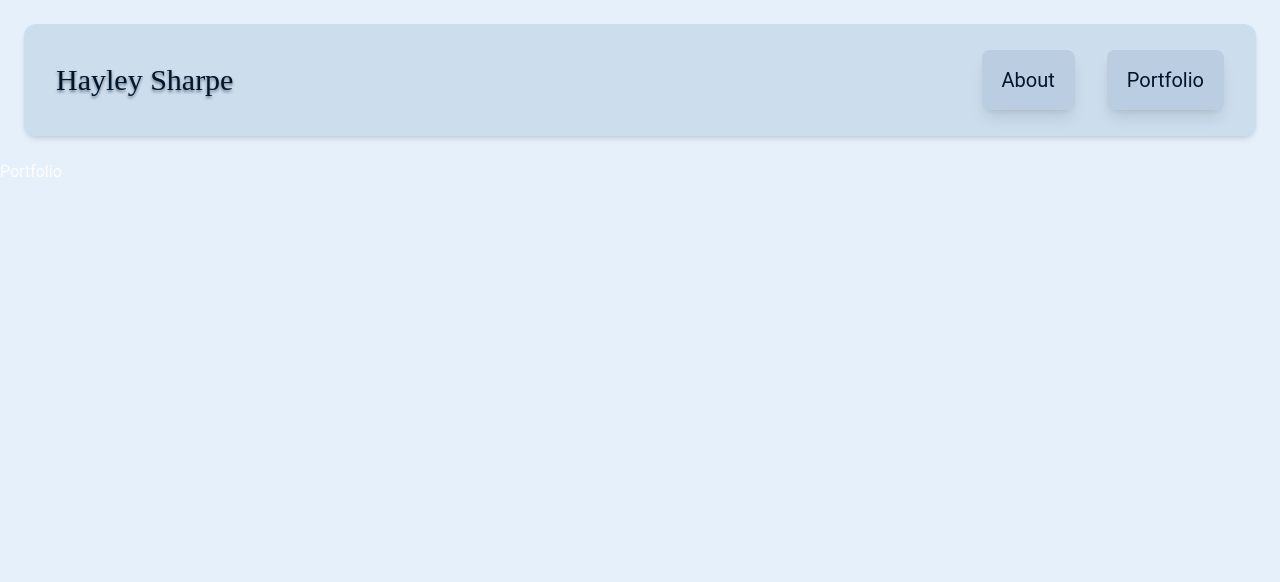
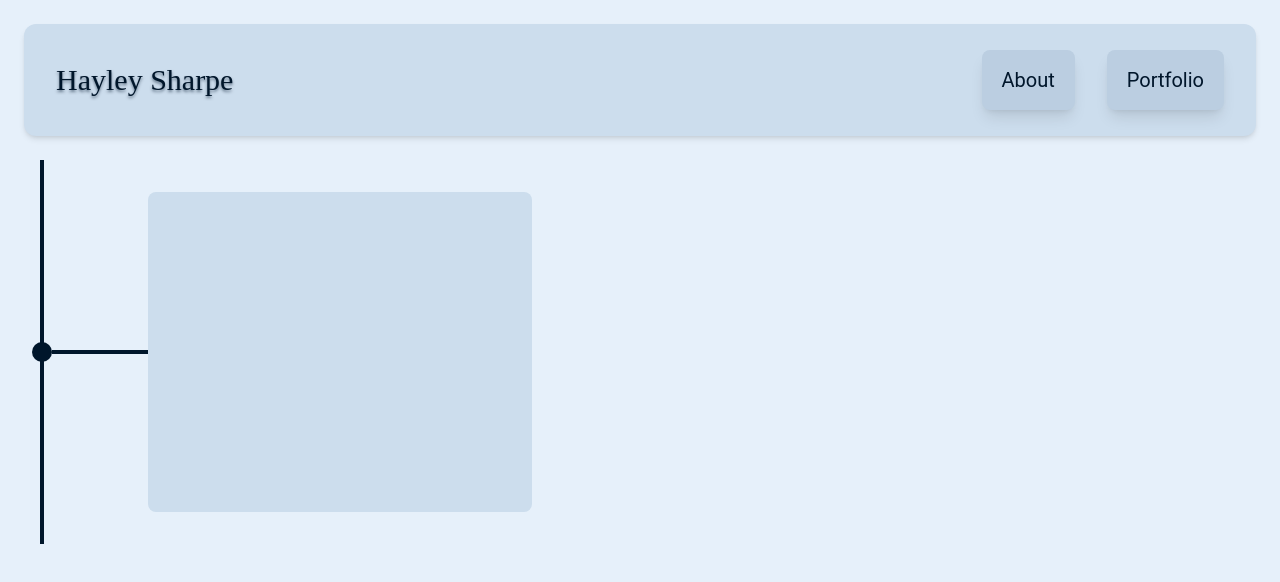
Before and after one commit to h4yleysh4rpe/h4yleysh4rpe.github.io, a React (Vite) app: page /portfolio in a window 1280 px wide. Shown: the top 582 px of the page. Built offline with nearby package versions, Linux system fonts and the light colour scheme.

Commit message:
add basic timeline structure

```diff
--- /dev/null
+++ b/src/components/Timeline.jsx
@@ -0,0 +1,18 @@
+export default function Timeline() {
+  return (
+    <div>
+      <div className="flex flex-row">
+        <div className="">
+          <div className="ml-10 h-96 border-l-4 border-l-navy"></div>
+        </div>
+        <div className="flex flex-col justify-evenly">
+          <div className="flex flex-row items-center">
+            <div className="w-5 h-5 -ml-3 rounded-full text-navy bg-navy"></div>
+            <div className="border-t-4 w-24 border-t-navy"></div>
+            <div className="bg-headerblue w-96 h-80 rounded-lg"></div>
+          </div>
+        </div>
+      </div>
+    </div>
+  );
+}
--- a/src/pages/AboutPage.jsx
+++ b/src/pages/AboutPage.jsx
@@ -1,3 +1,7 @@
 export default function AboutPage() {
-  return <h1>About Us</h1>;
+  return (
+    <div>
+      <h1>About Me</h1>
+    </div>
+  );
 }
--- a/src/pages/PortfolioPage.jsx
+++ b/src/pages/PortfolioPage.jsx
@@ -1,3 +1,5 @@
+import Timeline from "../components/Timeline";
+
 export default function PortfolioPage() {
-  return <h1>Portfolio</h1>;
+  return <Timeline />;
 }
```
